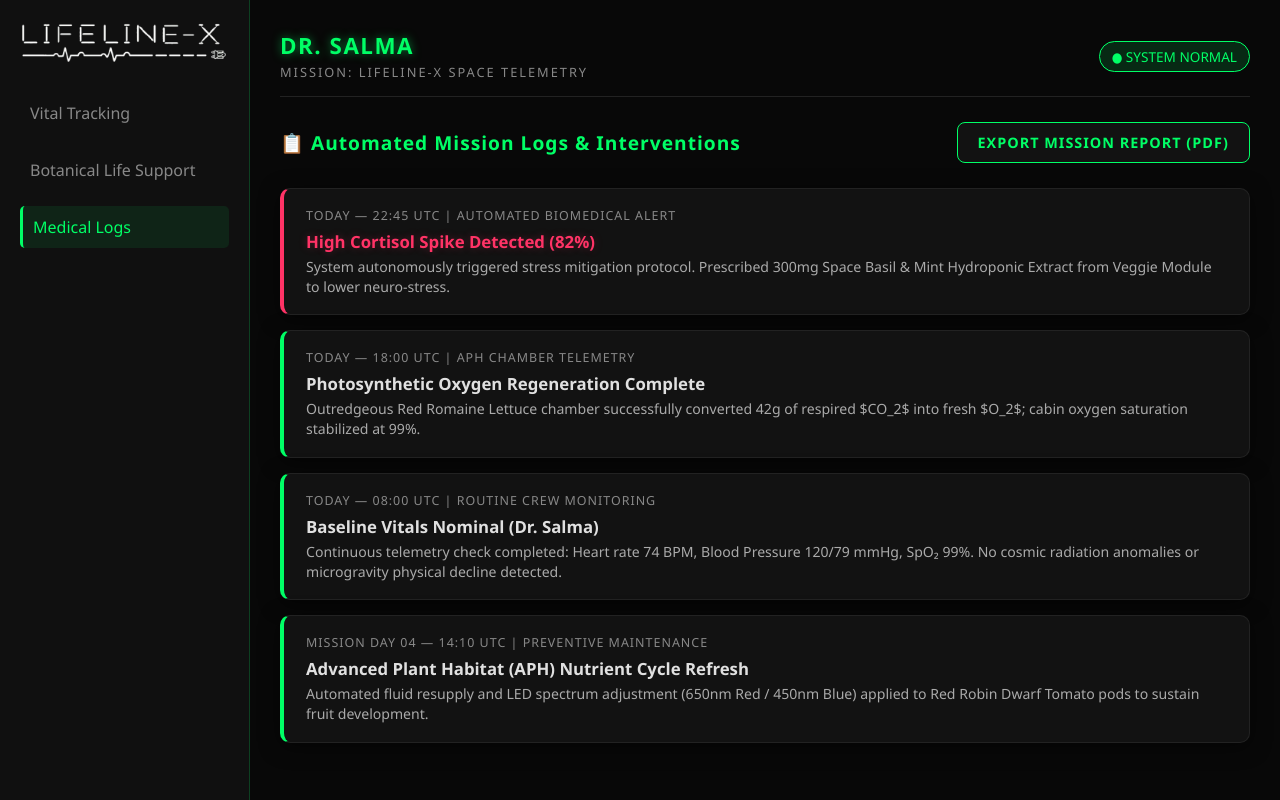
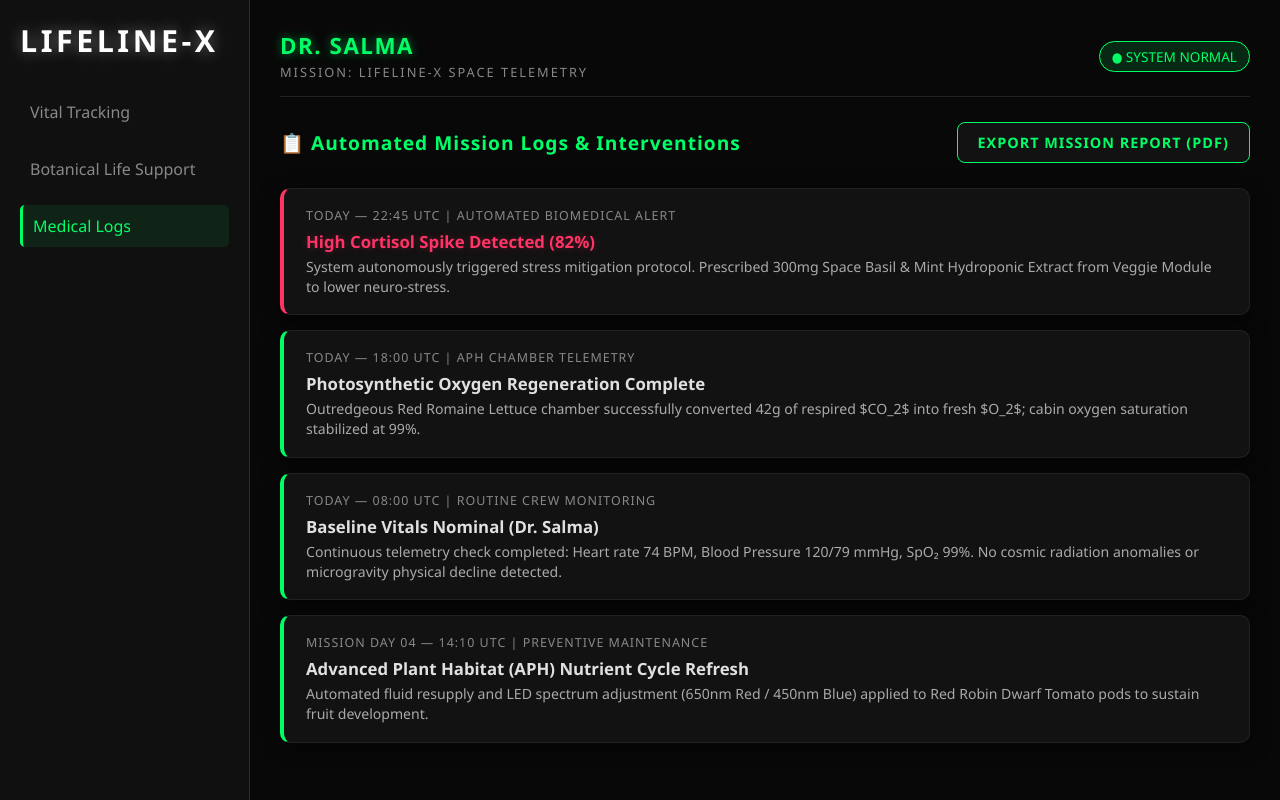
Before and after one commit to qlxlp8/LIFELINE-X, a plain HTML site: page med log.html in a window 1280 px wide. Drawn offline with Linux system fonts and the light colour scheme; files whose address does not match are found by name.

Commit message:
Add files via upload

```diff
--- a/med log.html
+++ b/med log.html
@@ -44,7 +44,11 @@
 </head>
 <body>
 <aside class="sidebar">
-  <img src="c:\Users\salma\OneDrive\Desktop\life line x\white ll.png" class="project-logo-img">
+  <div class="logo">
+    <a href="index.html" style="font-size: 1.9rem; font-weight: 900; color: #ffffff; text-decoration: none; letter-spacing: 3.5px; text-shadow: 0 0 15px rgba(255, 255, 255, 0.4); text-transform: uppercase; display: block;">
+        LIFELINE-X
+    </a>
+</div>
     <ul class="nav-menu">
         <li class="nav-item"><a href="index.html">Vital Tracking</a></li>
         <li class="nav-item"><a href="space farming.html">Botanical Life Support</a></li>
```
Also changed, not shown: index.html (+5 -1 lines), space farming.html (+5 -1 lines).
